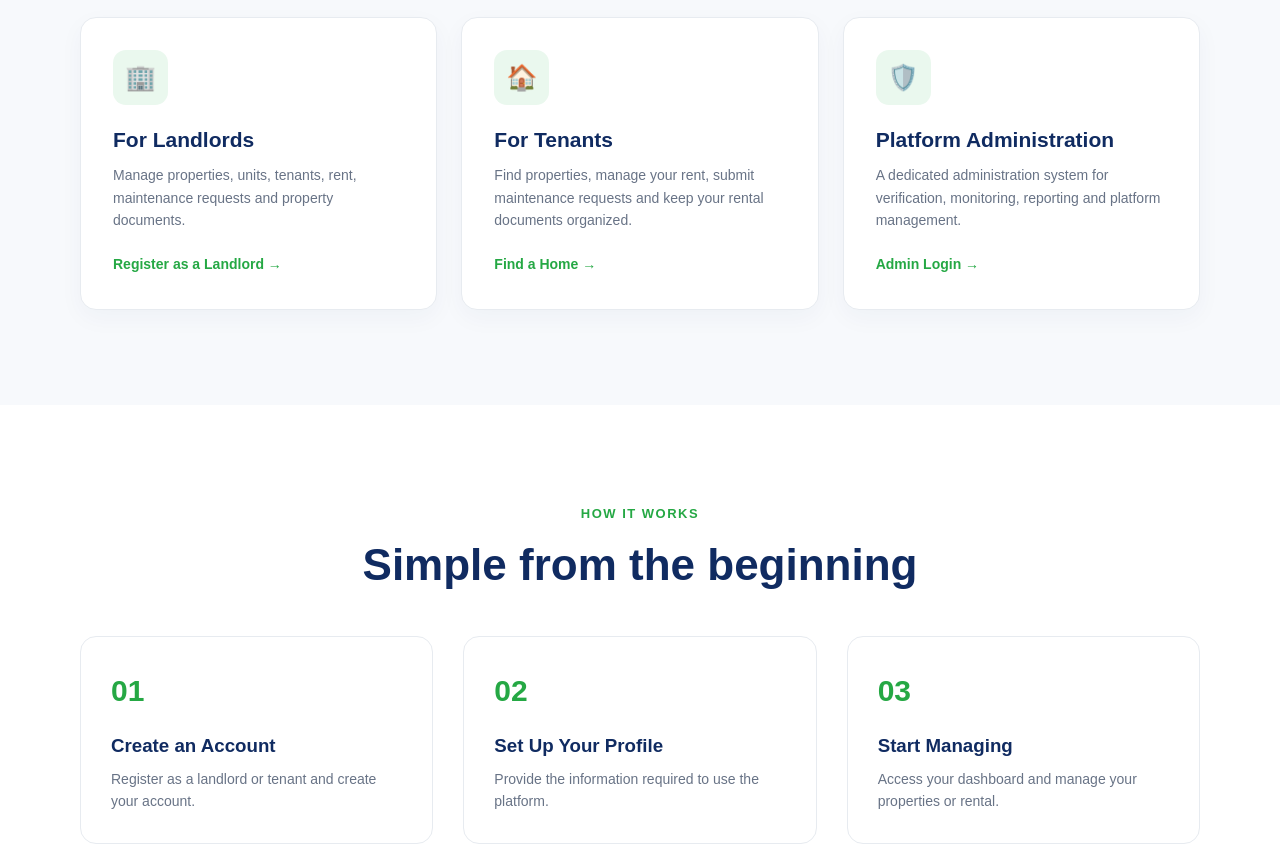
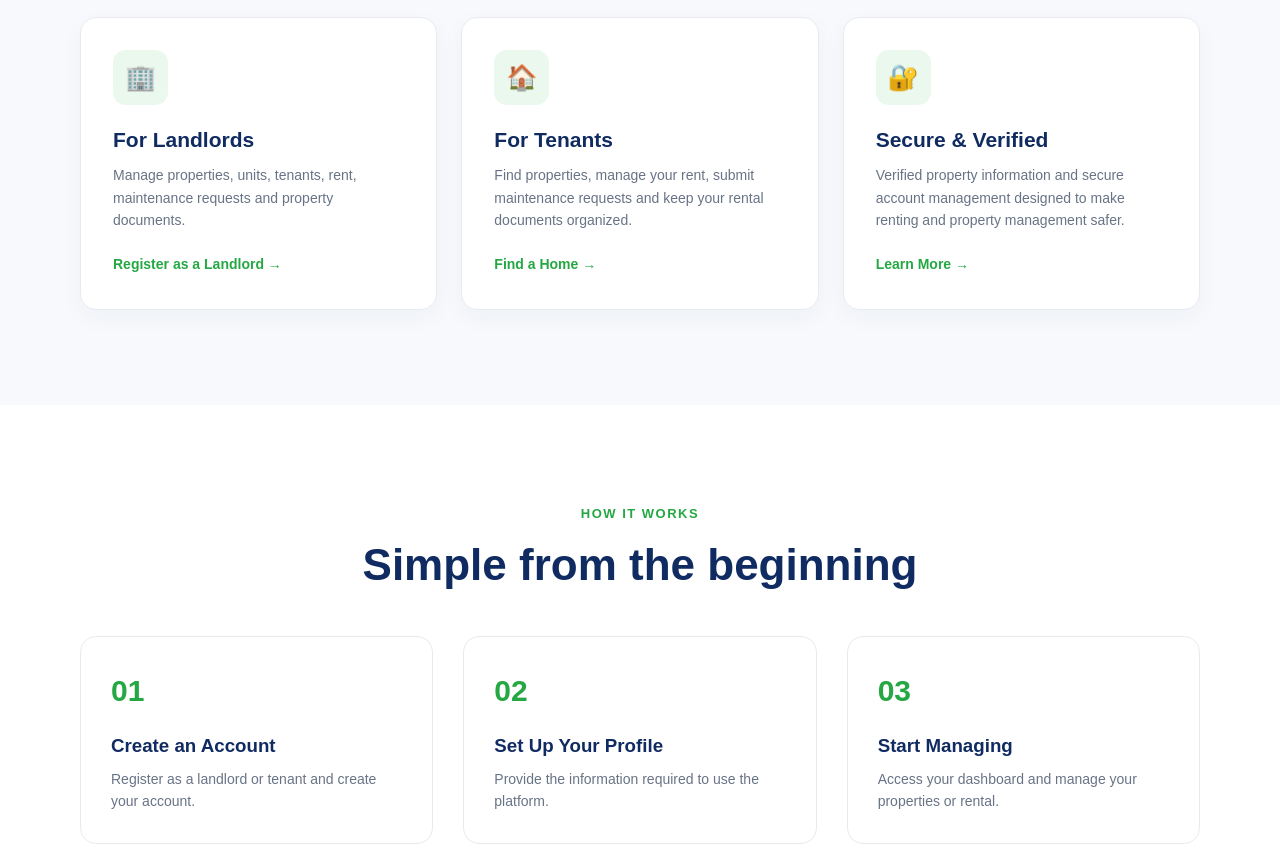
Before and after one commit to CE-Phantom/NyumbaLink-, a plain HTML site: page index.html in a window 1280 px wide. Shown: the part 1400-2247 px from the top of the page. Drawn offline with Linux system fonts and the light colour scheme.

Commit message:
Refactor feature card by removing admin details
Removed admin section and updated feature card content.

```diff
--- a/index.html
+++ b/index.html
@@ -369,28 +369,26 @@
 
 
 
-                    <!-- ADMIN -->
-
 <div class="feature-card">
 
     <div class="feature-icon">
-                            🛡️
+        🔐
     </div>
 
     <h3>
-                            Platform Administration
+        Secure & Verified
     </h3>
 
     <p>
 
-                            A dedicated administration system
-                            for verification, monitoring,
-                            reporting and platform management.
+        Verified property information and secure
+        account management designed to make
+        renting and property management safer.
 
     </p>
 
-                        <a href="login.html">
-                            Admin Login →
+    <a href="#how-it-works">
+        Learn More →
     </a>
 
 </div>
```
Lines whose indentation alone changed are shown as unchanged.
